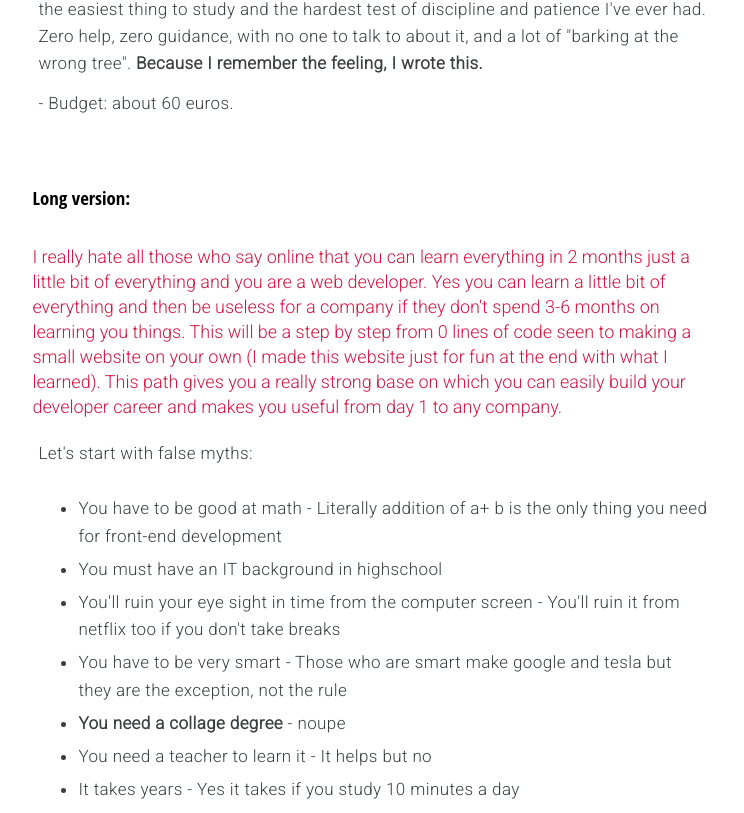
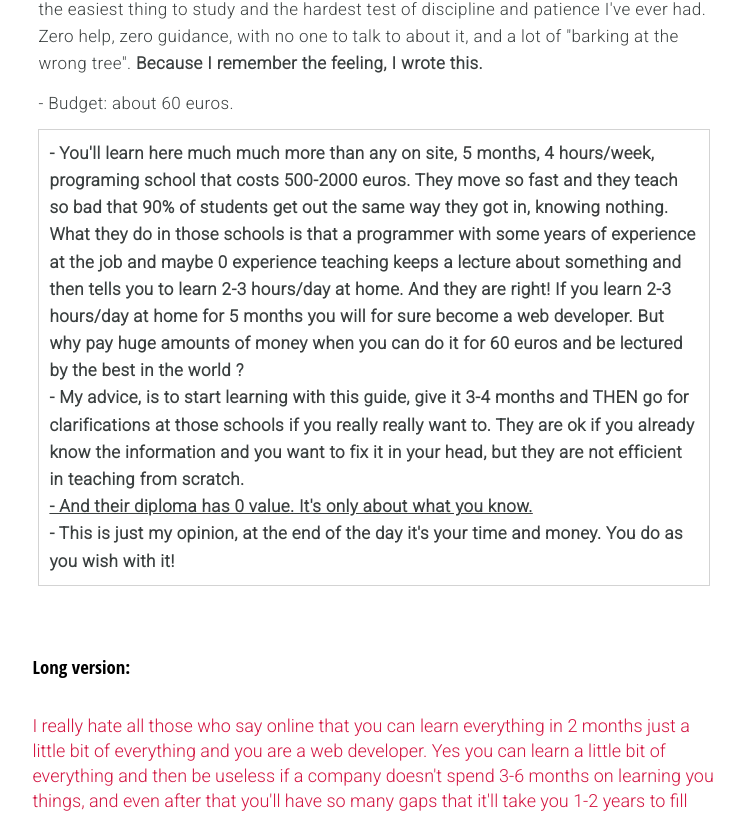
Before and after one commit to SergiuAlexandruPop/PortfolioPage, a React (Create React App) app: page /learn-front-end in a window 1280 px wide. Shown: the part 1057-1870 px from the top of the page, without its empty margins (266-1010 px from the left). Built offline with nearby package versions, Linux system fonts and the light colour scheme.

Commit message:
added the part about live schools to guide

```diff
--- a/src/components/blog/blogPosts/LearnFrontEnd/LearnFrontEnd.component.jsx
+++ b/src/components/blog/blogPosts/LearnFrontEnd/LearnFrontEnd.component.jsx
@@ -45,7 +45,7 @@ const LearnFrontEnd = () => {
               you learned in the past week.
             </p>
             <p>
-              - All you need is basic english, any laptop, freeCodeCamp.org and some Udemy courses(list in long
+              - All you need is basic english, any 400 euros+ laptop(the bigger the screen the better), a monitor(optional), freeCodeCamp.org and some Udemy courses(list in long
               version).
             </p>
             <p>
@@ -65,14 +65,31 @@ const LearnFrontEnd = () => {
             <p>
               - Budget: about 60 euros.
             </p>
+            <p style={{ border: '1px solid #d3d3d3', padding: '1rem'}}>
+              <b>
+                - You'll learn here much much more than any on site, 5 months, 4 hours/week, programing school that costs 500-2000 euros.
+                They move so fast and they teach so bad that 90% of students get out the same way they got in, knowing nothing.
+                What they do in those schools is that a programmer with some years of experience at the job and maybe 0 experience teaching keeps a lecture
+                about something and then tells you to learn 2-3 hours/day at home. And they are right! If you learn 2-3 hours/day at home for 5 months you
+                will for sure become a web developer. But why pay huge amounts of money when you can do it for 60 euros and be lectured by the best in the world
+                ?
+                <br/>
+                - My advice, is to start learning with this guide, give it 3-4 months and THEN go for clarifications at those schools if you really really want to. They are ok if you already know the information
+                and you want to fix it in your head, but they are not efficient in teaching from scratch.
+                <br/>
+                <span style={{ textDecoration: 'underline'}}>- And their diploma has 0 value. It's only about what you know.</span>
+                <br/>
+                - This is just my opinion, at the end of the day it's your time and money. You do as you wish with it!
+              </b>
+            </p>
             <br/>
             <br/>
             <h3>Long version: </h3>
             <ImportantSideNote>
               I really hate all those who say online that you can learn everything in 2 months just a little bit of
               everything and you are a web developer.
-              Yes you can learn a little bit of everything and then be useless for a company if they don't spend 3-6
-              months on learning you things.
+              Yes you can learn a little bit of everything and then be useless if a company doesn't spend 3-6
+              months on learning you things, and even after that you'll have so many gaps that it'll take you 1-2 years to fill them.
               This will be a step by step from 0 lines of code seen to making a small website on your own (I made this
               website just for fun at the end with what I learned).
               This path gives you a really
@@ -83,13 +100,13 @@ const LearnFrontEnd = () => {
               Let's start with false myths:
             </p>
             <ul>
-              <ListContainer>You have to be good at math - Literally addition of a+ b is the only thing you
+              <ListContainer>You have to be good at math. - Literally addition of a+ b is the only thing you
                 need for front-end development</ListContainer>
-              <ListContainer>You must have an IT background in highschool</ListContainer>
+              <ListContainer>You must have an IT background in highschool. - I didn't know how to write a single line of code.</ListContainer>
               <ListContainer>You'll ruin your eye sight in time from the computer screen - You'll ruin it from netflix
                 too if
                 you don't
-                take breaks
+                take breaks.
               </ListContainer>
               <ListContainer>You have to be very smart - Those who are smart make google and tesla but they are the
                 exception, not
@@ -216,8 +233,7 @@ const LearnFrontEnd = () => {
               answer. Even if you don't figure it out, the simple exercise
               of trying is preparing you for your job. Learn how to search on google or youtube, how to find keywords in
               a page using ctrl + f, how to formulate the question.
-              You must learn how to learn. If you're here, and you're stuck on something, you can ever write to me. I
-              am more than glad to help you.
+              You must learn how to learn. The art of figuring it out includes searching online or asking a friend. It doesn't matter what it takes, just figure it out. I
             </p>
             <p>
               Be organised!! This is a skill that takes you to another level in life. I have all my life saved in
```
